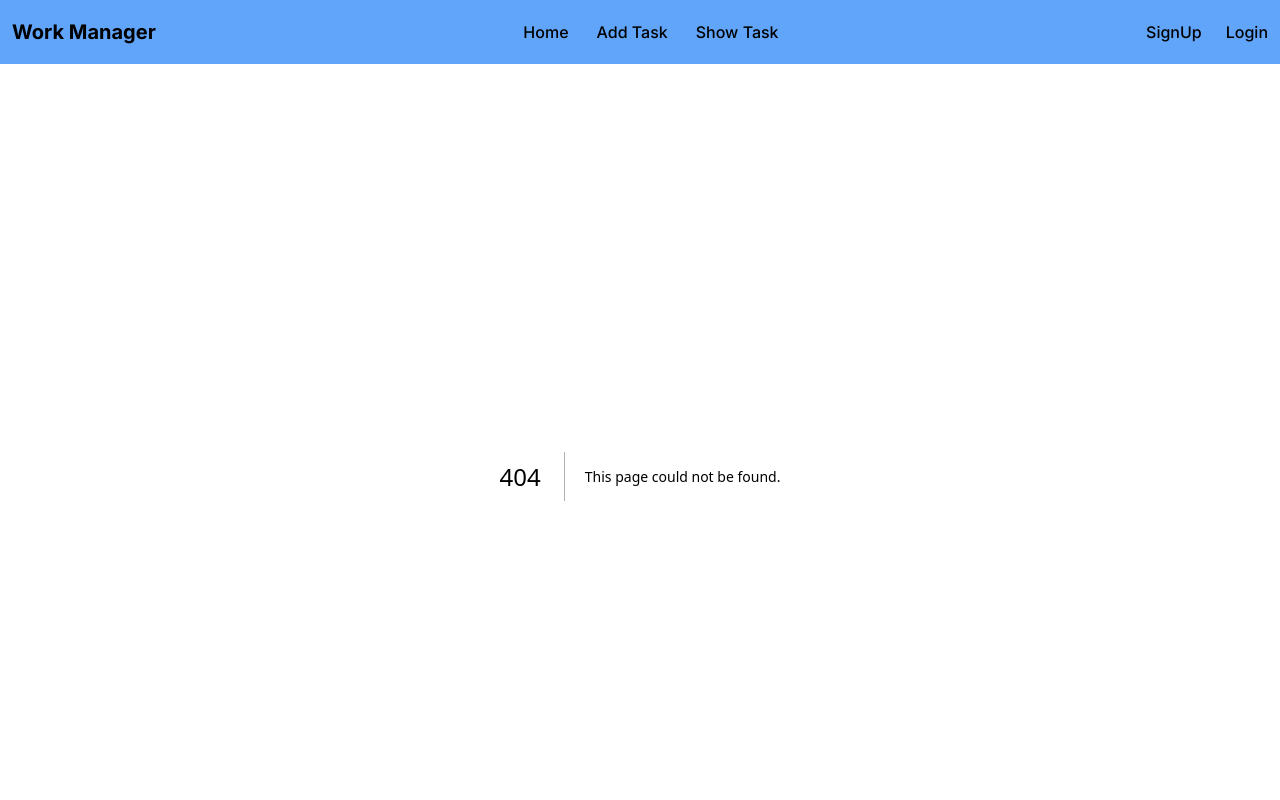
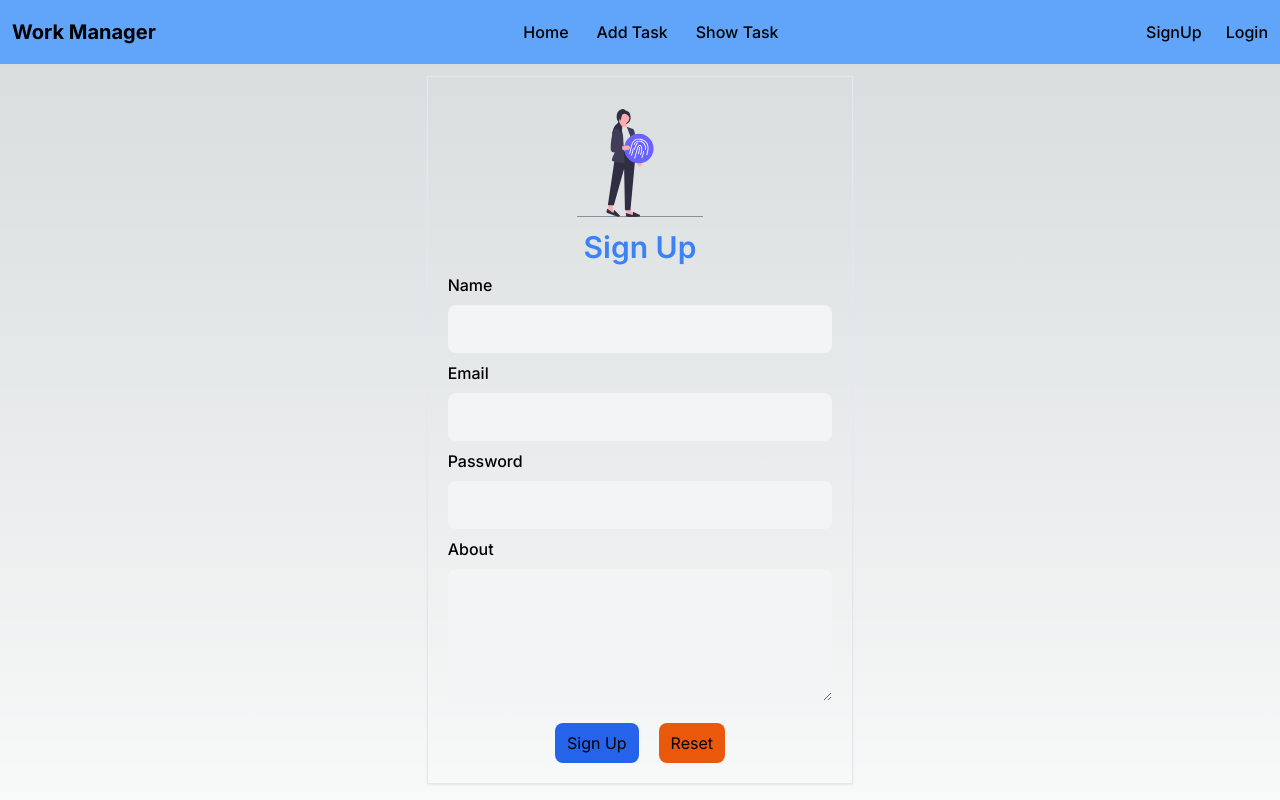
Before and after one commit to Lokeshkmr97/work-manager, a Next.js app: page /signup in a window 1280 px wide. Before the commit this address had no page. Shown: the top 800 px of the page. Built offline with nearby package versions, Linux system fonts and the light colour scheme.

Commit message:
added signup functionality

```diff
--- /dev/null
+++ b/src/app/add-task/loading.jsx
@@ -0,0 +1,6 @@
+
+export default function Loading() {
+    // Or a custom loading skeleton component
+    return <p>Add task loading...</p>
+
+  }
--- a/src/app/add-task/page.jsx
+++ b/src/app/add-task/page.jsx
@@ -1,16 +1,24 @@
 "use client";
-import React, { useState } from "react";
+import React, { useState, useEffect } from "react";
 import AddtaskImage from "../assets/addTask.svg";
 import Image from "next/image";
 import { addTask } from "@/services/taskService";
 import { toast } from "react-toastify";
+import Loading from "./loading";
+
+
 // import { connectDb } from "@/helper/db";
-// export const metadata = {
-//     title: "Add Task : Work Manager"
-//   };
 
 // connectDb();
+
 const AddTask = () => {
+
+  useEffect(() => {
+    document.title = "Add Task : Work Manager"
+
+  }, []);
+
+  const [isLoading, setIsLoading] = useState(false);
   const [task, setTask] = useState({
     title: "",
     content: "",
@@ -18,27 +26,33 @@ const AddTask = () => {
     userId: "6638855d37a5d06fad4e67ec",
   });
 
- const HandleAddTask =async (event)=>{
+  const HandleAddTask = async (event) => {
     event.preventDefault(); // to stop the default behavior of the event.
 
     //  Validate Add task data
 
     try {
+      const result = await addTask(task); // addTask function is used for the call import { addTask } from "@/services/taskService";
+      console.log(result);
+      {
+        /** this is showing messages to the users. */
+      }
+      toast.success("Your Task is Added.", {
+        position: "top-center",
+      });
 
-        const result=await addTask(task);
-        console.log(result)
-        {/** this is showing messages to the users. */}
-        toast.success("Your Task is Added.",{
-          position:"top-center"
-        })
-
+      setTask({
+        title: "",
+        content: "",
+        status: "none",
+      });
     } catch (error) {
       console.log(error);
-        toast.error("Failed to add task.",{
-          position:"top-center"
-        })
+      toast.error("Failed to add task.", {
+        position: "top-center",
+      });
     }
- }
+  };
 
   return (
     <div className="grid grid-cols-12 justify-center">
@@ -58,7 +72,7 @@ const AddTask = () => {
 
         {/* start form */}
 
-        <form action="#!" onSubmit={HandleAddTask}>
+        <form action="#!" onSubmit={HandleAddTask} >
           {/* Task title  */}
           <div className="mt-4">
             <label htmlFor="tast_title" className="block font-medium mb-2">
@@ -70,11 +84,11 @@ const AddTask = () => {
               id="task_title"
               name="task_title"
               // here is writen function for the storing data into the database.
-              onChange={(event)=>{
+              onChange={(event) => {
                 setTask({
                   ...task, // ...task is used for add all previous data in the array.
-                  title:event.target.value,
-                })
+                  title: event.target.value,
+                });
               }}
               value={task.title}
             />
@@ -91,11 +105,11 @@ const AddTask = () => {
               rows={4}
               name="task_content"
               // here is writen function for the storing data into the database.
-              onChange={(event)=>{
+              onChange={(event) => {
                 setTask({
                   ...task, // ...task is used for add all previous data in the array.
-                  content:event.target.value,
-                })
+                  content: event.target.value,
+                });
               }}
               value={task.content}
             />
@@ -111,11 +125,11 @@ const AddTask = () => {
               className="w-full p-2.5 rounded-lg focus:ring-red-300 text-xl bg-gray-100 text-black"
               name="task_status"
               // here is writen function for the storing data into the database.
-              onChange={(event)=>{
+              onChange={(event) => {
                 setTask({
                   ...task, // ...task is used for add all previous data in the array.
-                  status:event.target.value,
-                })
+                  status: event.target.value,
+                });
               }}
               value={task.status}
             >
@@ -129,9 +143,11 @@ const AddTask = () => {
 
           {/* buttons */}
           <div className="mt-4 flex justify-center">
-            <button className="bg-blue-600 rounded-lg py-2 px-3 hover:bg-blue-900">
+            <button className="bg-blue-600 rounded-lg py-2 px-3 hover:bg-blue-900"
+            >
               Add Task
             </button>
+            {isLoading && <Loading />}
             <button className="bg-red-600 rounded-lg py-2 px-3 hover:bg-red-900 ms-5">
               Clear
             </button>
--- /dev/null
+++ b/src/app/signup/SignUp.jsx
@@ -0,0 +1,170 @@
+"use client";
+import React, { useState } from "react";
+import signUpUser from "../assets/signUpUser.svg";
+import Image from "next/image";
+import { toast } from "react-toastify";
+import { signUp } from "@/services/signUpService";
+
+const SignUp = () => {
+
+    const [data,setData]=useState({
+        name:"",
+        email:"",
+        password:"",
+        about:"",
+        profileUrl:"http://localhost:3000/image/lokesh",
+    })
+
+
+    {/* handle function for signup form*/}
+
+    const SignUpHandler= async (event)=>{
+        event.preventDefault();
+        try {
+            // this is validation of checking user name
+            if(data.name.trim()==="" || data.name==null){
+                toast.warning("Name is required. !!",{
+                    position :"top-right"
+                });
+                return;
+            }
+
+            const result =await signUp(data); // this signUp funtion is used from import { signUp } from "@/services/signUpService";
+            console.log(result);
+            toast.success("User register successfully", {
+                position: "top-center",
+              });
+
+              setData({
+                name: "",
+                email: "",
+                password: "",
+                about:""
+              });
+
+        } catch (error) {
+            console.log(error);
+            toast.error("Failed to SignUp User", {
+                position: "top-center",
+              });
+
+        }
+    }
+
+  return (
+    <div className="grid grid-cols-12 justify-center">
+      <div className="border col-span-4 col-start-5 shadow-sm shadow-gray-200 p-5">
+      <div className="flex justify-center m-3">
+          <Image
+            src={signUpUser}
+            style={{
+              width: "35%",
+            }}
+            alt="Signup Svg"
+          />
+        </div>
+        <div className="">
+          <h1 className="text-3xl text-center text-blue-500 font-semibold">Sign Up</h1>
+        </div>
+        <form action="#!" onSubmit={SignUpHandler}>
+          {/* user name field  */}
+          <div className="mt-2">
+            <label htmlFor="user_name" className="block font-medium mb-2">
+              Name
+            </label>
+            <input
+              type="text"
+              className="w-full p-2.5 rounded-lg focus:ring-red-300 text-xl bg-gray-100 text-black"
+              id="user_name"
+              name="user_name"
+            //   // here is writen function for the storing data into the database.
+              onChange={(event) => {
+                setData({
+                  ...data, // ...data is used for add all previous data in the array.
+                  name: event.target.value,
+                });
+              }}
+              value={data.name}
+            />
+          </div>
+          {/* user email field  */}
+          <div className="mt-2">
+            <label htmlFor="user_email" className="block font-medium mb-2">
+              Email
+            </label>
+            <input
+              type="email"
+              className="w-full p-2.5 rounded-lg focus:ring-red-300 text-xl bg-gray-100 text-black"
+              id="user_email"
+              name="user_email"
+            //   // here is writen function for the storing data into the database.
+              onChange={(event) => {
+                setData({
+                  ...data, // ...data is used for add all previous data in the array.
+                  email: event.target.value,
+                });
+              }}
+              value={data.email}
+            />
+          </div>
+          {/* user password field  */}
+          <div className="mt-2">
+            <label htmlFor="user_password" className="block font-medium mb-2">
+              Password
+            </label>
+            <input
+              type="password"
+              className="w-full p-2.5 rounded-lg focus:ring-red-300 text-xl bg-gray-100 text-black"
+              id="user_password"
+              name="user_password"
+            //   // here is writen function for the storing data into the database.
+              onChange={(event) => {
+                setData({
+                  ...data, // ...task is used for add all previous data in the array.
+                  password: event.target.value,
+                });
+              }}
+              value={data.password}
+            />
+          </div>
+          {/* user about field  */}
+          <div className="mt-2">
+            <label htmlFor="user_about" className="block font-medium mb-2">
+              About
+            </label>
+            <textarea
+              className="w-full p-2.5 rounded-lg focus:ring-red-300 text-xl bg-gray-100 text-black"
+              id="user_about"
+              name="user_about"
+              rows={4}
+            //   // here is writen function for the storing data into the database.
+              onChange={(event) => {
+                setData({
+                  ...data, // ...task is used for add all previous data in the array.
+                  about: event.target.value,
+                });
+              }}
+              value={data.about}
+            />
+          </div>
+
+          {/* buttons */}
+          <div className="mt-4 flex justify-center">
+            <button type="submit" className="bg-blue-600 rounded-lg py-2 px-3 hover:bg-blue-900"
+            >
+              Sign Up
+            </button>
+
+            <button className="bg-orange-600 rounded-lg py-2 px-3 hover:bg-orange-900 ms-5"
+            >
+              Reset
+            </button>
+          </div>
+            {/* {JSON.stringify(data)} --- this line is used for the showing data on frontend side.*/}
+        </form>
+      </div>
+    </div>
+  );
+};
+
+export default SignUp;
--- /dev/null
+++ b/src/app/signup/page.jsx
@@ -0,0 +1,13 @@
+import React from 'react'
+import SignUp from './SignUp';
+
+export const metadata={
+    title:"Sign Up : Work Manager"
+}
+const page = () => {
+  return (
+    <SignUp />
+  )
+}
+
+export default page;
--- a/src/components/CustomNavbar.jsx
+++ b/src/components/CustomNavbar.jsx
@@ -34,7 +34,7 @@ const CustomNavbar = () => {
     {/* right side start */}
        <div>
         <ul className='flex space-x-6 font-medium'>
-            <li><a href="#!"> SignUp</a></li>
+            <li><Link href="/signup"> SignUp</Link></li>
             <li><a href="#!"> Login</a></li>
         </ul>
        </div>
--- /dev/null
+++ b/src/services/signUpService.js
@@ -0,0 +1,12 @@
+import { httpAxios } from "@/helper/httpAxios";
+
+// this function is used for the calling of all api.
+
+//  call user api.
+export async function signUp(user) {
+  const result = await httpAxios
+    .post("api/users", user)
+    .then((response) => response.data);
+
+    return result;
+}
```
Also changed, not shown: src/app/assets/signUpUser.svg (added). Lines whose indentation alone changed are shown as unchanged.
